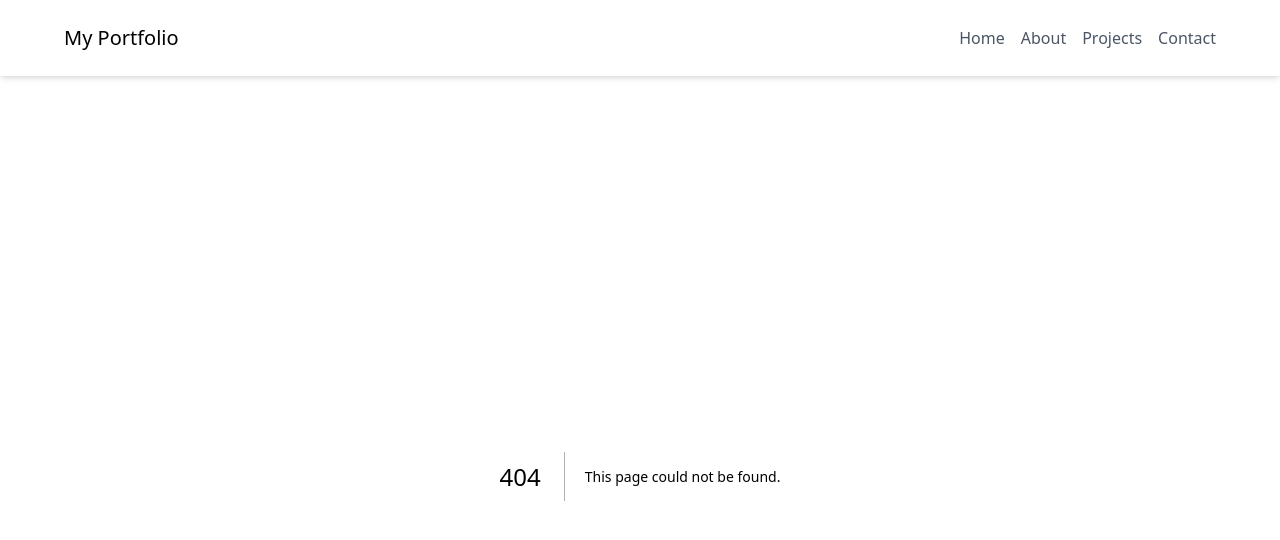
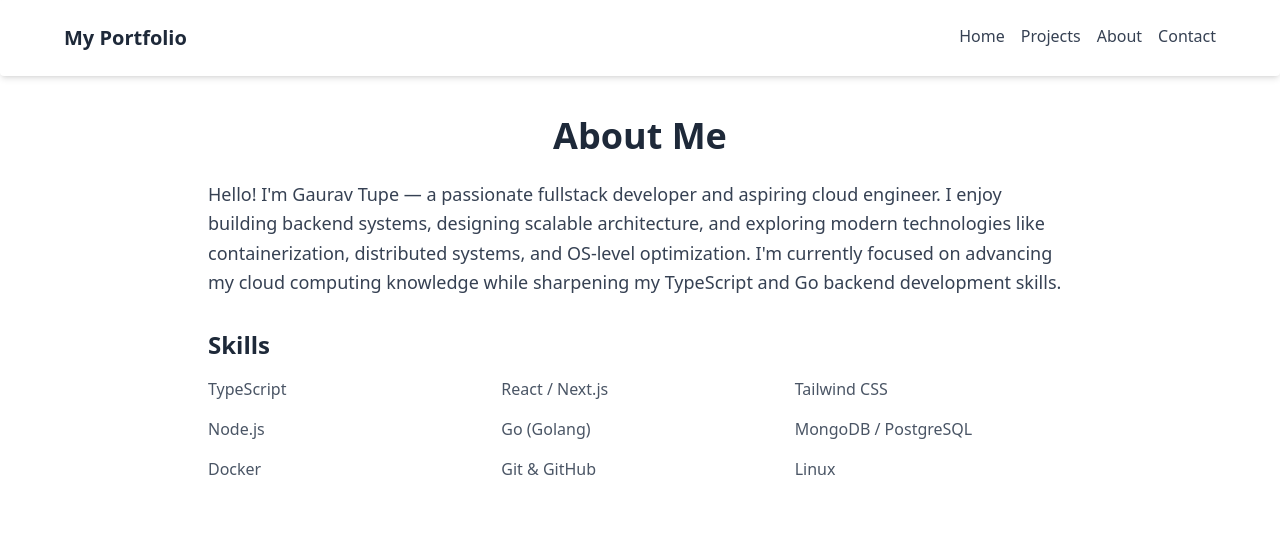
Before and after one commit to VictorPersona/my-portfolio, a Next.js app: page /about in a window 1280 px wide. Before the commit this address had no page. Shown: the top 540 px of the page. Built offline with nearby package versions, Linux system fonts and the light colour scheme.

Commit message:
created about page

```diff
--- /dev/null
+++ b/app/about/page.tsx
@@ -0,0 +1,33 @@
+export default function AboutPage() {
+  return (
+    <section className="min-h-screen py-10">
+      <h1 className="text-4xl font-bold text-gray-800 mb-6 text-center">
+        About Me
+      </h1>
+      <div className="max-w-4xl mx-auto px-4">
+        <p className="text-gray-700 text-lg mb-8 leading-relaxed">
+          Hello! I'm Gaurav Tupe — a passionate fullstack developer and aspiring
+          cloud engineer. I enjoy building backend systems, designing scalable
+          architecture, and exploring modern technologies like containerization,
+          distributed systems, and OS-level optimization. I'm currently focused
+          on advancing my cloud computing knowledge while sharpening my
+          TypeScript and Go backend development skills.
+        </p>
+        <div>
+          <h2 className="text-2xl font-semibold text-gray-800 mb-4">Skills</h2>
+          <div className="grid grid-cols-2 md:grid-cols-3 gap-4 text-gray-600">
+            <span>TypeScript</span>
+            <span>React / Next.js</span>
+            <span>Tailwind CSS</span>
+            <span>Node.js</span>
+            <span>Go (Golang)</span>
+            <span>MongoDB / PostgreSQL</span>
+            <span>Docker</span>
+            <span>Git & GitHub</span>
+            <span>Linux</span>
+          </div>
+        </div>
+      </div>
+    </section>
+  )
+}
--- a/components/Navbar.tsx
+++ b/components/Navbar.tsx
@@ -2,22 +2,22 @@
 
 import Link from 'next/link'
 
-export default function navbar() {
+export default function Navbar() {
   return (
-    <nav className=" bg-white shadow-md px-4 py-6 sticky top-0 z-50">
-      <div className="max-w-6xl flex justify-between items-center mx-auto">
-        <div className="text-xl">My Portfolio</div>
+    <nav className="bg-white px-4 py-6 rounded shadow-md sticky top-0 z-50">
+      <div className="max-w-6xl mx-auto flex justify-between align-center">
+        <div className="text-xl text-gray-800 font-bold">My Portfolio</div>
         <div className="space-x-4">
-          <Link href="/" className="text-gray-600 hover:text-black">
+          <Link href="/" className="text-gray-700 hover:text-black">
             Home
           </Link>
-          <Link href="/about" className="text-gray-600 hover:text-black">
+          <Link href="/projects" className="text-gray-700 hover:text-black">
+            Projects
+          </Link>
+          <Link href="/about" className="text-gray-700 hover:text-black">
             About
           </Link>
-          <Link href="/projects" className="text-gray-600 hover:text-black">
-            Projects
-          </Link>
-          <Link href="/contact" className="text-gray-600 hover:text-black">
+          <Link href="/contact" className="text-gray-700 hover:text-black">
             Contact
           </Link>
         </div>
```
Also changed, not shown: app/page.tsx (+11 -12 lines).
